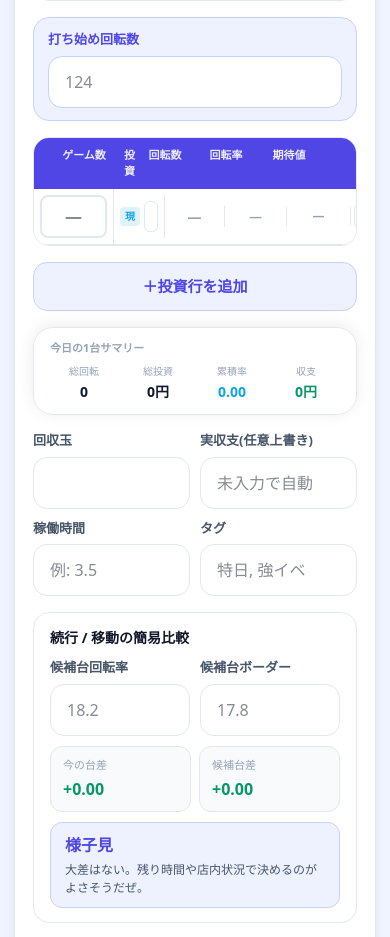
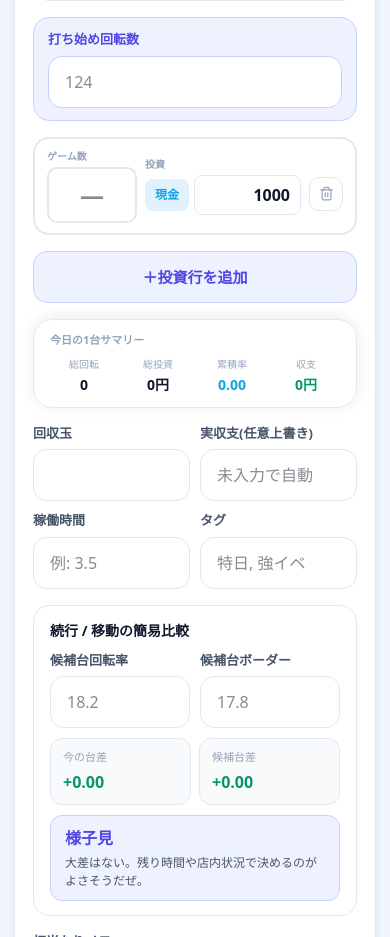
Before and after one commit to yami-tan/pachinko-app, a React (Vite) app: page / in a window 390 px wide. Shown: the part 1480-2417 px from the top of the page. Built offline with nearby package versions, Linux system fonts and the light colour scheme.

Commit message:
improve mobile layout

```diff
--- a/src/App.tsx
+++ b/src/App.tsx
@@ -799,16 +799,8 @@ export default function PachinkoCalculatorComplete() {
                   <input value={form.startRotation} onChange={e=>updateForm('startRotation',e.target.value)} style={{ ...inputStyle, border:`1.5px solid ${C.primaryMid}` }} inputMode="numeric" placeholder="124"/>
                 </div>
 
-                {/* 回転率入力テーブル（コンパクト版） */}
-                <div style={{ border:`1px solid ${C.border}`, borderRadius:16, overflow:'hidden' }}>
-                  {/* ヘッダー */}
-                  <div style={{ display:'grid', gridTemplateColumns:'80px 1fr 60px 62px 64px 32px', background:C.primary, padding:'9px 10px', gap:0 }}>
-                    {['ゲーム数','投資','回転数','回転率','期待値',''].map((h,i)=>(
-                      <div key={i} style={{ fontSize:11, color:'rgba(255,255,255,0.9)', fontWeight:700, textAlign:'center' }}>{h}</div>
-                    ))}
-                  </div>
-                  {/* 行リスト */}
-                  <div style={{ maxHeight:400, overflowY:'auto' }}>
+                {/* 回転率入力リスト（スマホ2段カード形式） */}
+                <div style={{ display:'flex', flexDirection:'column', gap:8 }}>
                   {form.rateEntries.map((entry,index)=>{
                     const prevR=index===0?numberOrZero(form.startRotation):numberOrZero(form.rateEntries[index-1]?.reading);
                     const curR=numberOrZero(entry.reading);
@@ -826,75 +818,84 @@ export default function PachinkoCalculatorComplete() {
                       <div
                         key={entry.id}
                         style={{
-                            display:'grid',
-                            gridTemplateColumns:'80px 1fr 60px 62px 64px 32px',
-                            alignItems:'center',
-                            borderBottom:`1px solid ${C.border}`,
+                          border:`2px solid ${isFocused?'#10b981':hasReading?tone.border:C.border}`,
+                          borderRadius:16,
                           background:isFocused?'#ecfdf5':hasReading?tone.bg:'white',
-                            transition:'background 0.15s',
-                            gap:0,
+                          overflow:'hidden',
+                          transition:'all 0.15s',
                         }}
                       >
-                          {/* ゲーム数入力 */}
-                          <div style={{ padding:'6px 6px', borderRight:`1px solid ${C.border}` }}>
+                        {/* 上段：ゲーム数入力 ＋ 投資種別・金額 ＋ 削除 */}
+                        <div style={{ display:'flex', alignItems:'center', gap:8, padding:'10px 12px' }}>
+                          {/* ゲーム数（大きく） */}
+                          <div style={{ flex:'0 0 90px' }}>
+                            <div style={{ fontSize:10, color:C.textMuted, fontWeight:600, marginBottom:3 }}>ゲーム数</div>
                             <input
                               ref={el=>{readingInputRefs.current[index]=el;}}
                               value={entry.reading}
                               onChange={e=>{const v=e.target.value; updateRateEntry(entry.id,'reading',v); moveFocusToNextReading(entry.id,index,v);}}
                               style={{
                                 width:'100%', boxSizing:'border-box',
-                                textAlign:'center', fontSize:17, fontWeight:800,
+                                textAlign:'center', fontSize:24, fontWeight:800,
                                 border:`2px solid ${isFocused?'#10b981':C.border}`,
-                                borderRadius:8, padding:'7px 4px',
+                                borderRadius:10, padding:'8px 4px',
                                 background:'white', color:C.textPrimary,
-                                outline:'none', transition:'border-color 0.15s',
+                                outline:'none',
                               }}
                               inputMode="numeric" enterKeyHint="next" placeholder="—"
                             />
                           </div>
-                          {/* 投資額＋種別 */}
-                          <div style={{ padding:'6px 6px', borderRight:`1px solid ${C.border}`, display:'flex', flexDirection:'column', gap:3 }}>
-                            <div style={{ display:'flex', alignItems:'center', gap:4 }}>
-                              <span style={{ fontSize:10, fontWeight:700, padding:'2px 5px', borderRadius:4, background:entry.kind==='balls'?C.positiveBg:C.accentLight, color:entry.kind==='balls'?C.positive:C.accent, flexShrink:0 }}>
-                                {entry.kind==='balls'?'持':'現'}
-                              </span>
+                          {/* 投資 */}
+                          <div style={{ flex:1 }}>
+                            <div style={{ fontSize:10, color:C.textMuted, fontWeight:600, marginBottom:3 }}>投資</div>
+                            <div style={{ display:'flex', alignItems:'center', gap:5 }}>
+                              <button
+                                onClick={()=>updateRateEntry(entry.id,'kind',entry.kind==='balls'?'cash':'balls')}
+                                style={{ flexShrink:0, padding:'7px 10px', borderRadius:8, border:'none', cursor:'pointer', fontWeight:700, fontSize:12, background:entry.kind==='balls'?C.positiveBg:C.accentLight, color:entry.kind==='balls'?C.positive:C.accent }}
+                              >
+                                {entry.kind==='balls'?'持ち玉':'現金'}
+                              </button>
                               <input
                                 value={entry.amount}
                                 onChange={e=>updateRateEntry(entry.id,'amount',e.target.value)}
-                                style={{ flex:1, textAlign:'right', fontSize:13, fontWeight:600, border:`1.5px solid ${C.border}`, borderRadius:6, padding:'5px 6px', background:'white', color:C.textPrimary, outline:'none', width:'100%', boxSizing:'border-box' }}
+                                style={{ flex:1, textAlign:'right', fontSize:16, fontWeight:700, border:`1.5px solid ${C.border}`, borderRadius:8, padding:'7px 10px', background:'white', color:C.textPrimary, outline:'none', width:'100%', boxSizing:'border-box' }}
                                 inputMode="numeric" enterKeyHint="done"
                                 placeholder={entry.kind==='balls'?'250':'1000'}
                               />
                             </div>
                           </div>
-                          {/* 回転数 */}
-                          <div style={{ textAlign:'center', fontSize:14, fontWeight:700, color:hasReading?C.accent:C.textMuted, borderRight:`1px solid ${C.border}`, padding:'0 4px' }}>
-                            {hasReading?spins:'—'}
-                          </div>
-                          {/* 回転率 */}
-                          <div style={{ textAlign:'center', fontSize:13, fontWeight:700, color:hasReading?tone.text:C.textMuted, borderRight:`1px solid ${C.border}`, padding:'0 4px' }}>
-                            {hasReading?fmtRate(rate):'—'}
-                          </div>
-                          {/* 期待値 */}
-                          <div style={{ textAlign:'center', fontSize:12, fontWeight:700, color:!hasReading?C.textMuted:ev>=0?C.positive:C.negative, borderRight:`1px solid ${C.border}`, padding:'0 4px' }}>
-                            {hasReading&&border>0?`¥${Math.round(ev)}`:'—'}
-                          </div>
                           {/* 削除 */}
-                          <div style={{ display:'flex', justifyContent:'center', padding:'0 4px' }}>
-                            <button onClick={()=>removeRateEntry(entry.id)} style={{ width:26, height:26, borderRadius:6, border:`1px solid ${C.border}`, background:'white', cursor:'pointer', display:'flex', alignItems:'center', justifyContent:'center', flexShrink:0 }}>
-                              <Trash2 size={12} color={C.textMuted}/>
+                          <button
+                            onClick={()=>removeRateEntry(entry.id)}
+                            style={{ flexShrink:0, width:34, height:34, borderRadius:10, border:`1px solid ${C.border}`, background:'white', cursor:'pointer', display:'flex', alignItems:'center', justifyContent:'center', marginTop:16 }}
+                          >
+                            <Trash2 size={15} color={C.textMuted}/>
                           </button>
                         </div>
+                        {/* 下段：計算結果（入力済みのみ表示） */}
+                        {hasReading&&(
+                          <div style={{ borderTop:`1px solid ${hasReading?tone.border:C.border}`, background:'rgba(255,255,255,0.6)', padding:'8px 14px', display:'flex', gap:0 }}>
+                            {[
+                              ['回転数', spins+'回', C.accent],
+                              ['回転率', fmtRate(rate), tone.text],
+                              ['期待値', border>0?`¥${Math.round(ev)}`:'—', ev>=0?C.positive:C.negative],
+                            ].map(([l,v,c],i,arr)=>(
+                              <div key={l} style={{ flex:1, textAlign:'center', borderRight:i<arr.length-1?`1px solid ${C.border}`:'none', padding:'0 4px' }}>
+                                <div style={{ fontSize:10, color:C.textMuted, fontWeight:600 }}>{l}</div>
+                                <div style={{ marginTop:2, fontSize:15, fontWeight:800, color:c }}>{v}</div>
+                              </div>
+                            ))}
+                          </div>
+                        )}
                       </div>
                     );
                   })}
-                  </div>
                 </div>
 
                 {/* ＋行追加 */}
                 <button
                   onClick={()=>addRateEntry(form.currentInputMode, form.currentInputMode==='balls'?numberOrZero(settings.defaultBallUnit)||250:numberOrZero(settings.defaultCashUnitYen)||1000)}
-                  style={{ ...btnSecondary, padding:'12px', width:'100%' }}
+                  style={{ ...btnSecondary, padding:'14px', width:'100%', fontSize:15 }}
                 >
                   ＋投資行を追加
                 </button>
```
Lines whose indentation alone changed are shown as unchanged.
